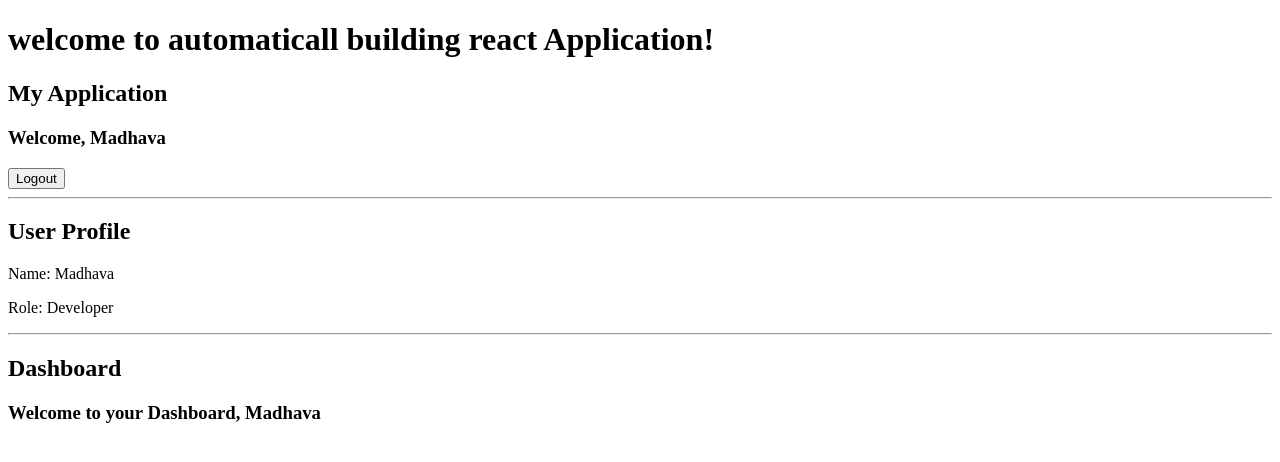
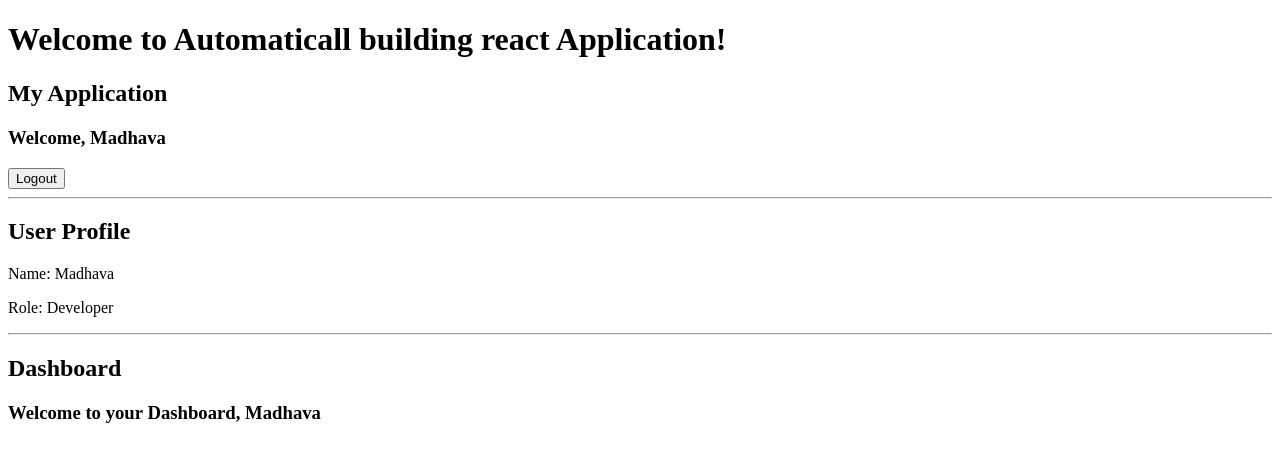
Before and after one commit to Madhavansw/React_App, a React (Vite) app: page / in a window 1280 px wide. Shown: the top 462 px of the page. Built offline with nearby package versions, Linux system fonts and the light colour scheme.

Commit message:
Testing build workflow

```diff
--- a/src/App.jsx
+++ b/src/App.jsx
@@ -6,7 +6,7 @@ function App() {
 
   return (
     <div>
-      <h1> welcome to automaticall building react Application!</h1>
+      <h1> Welcome to Automaticall building react Application!</h1>
       <Header />
 
       <hr />
```
